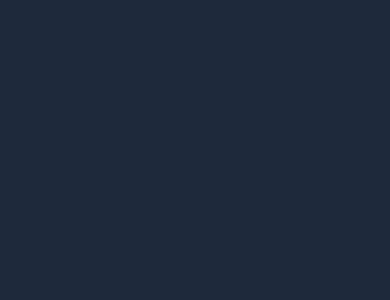
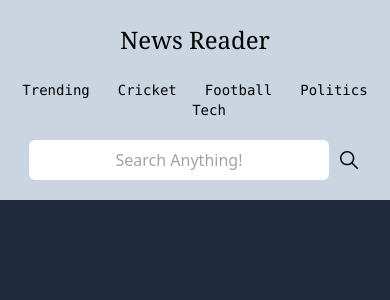
Before and after one commit to hasankhan10/news-reader, a React (Vite) app: page / in a window 390 px wide. Shown: the top 300 px of the page. Built offline with nearby package versions, Linux system fonts and the light colour scheme.

Commit message:
add responsive navbar

```diff
--- a/package.json
+++ b/package.json
@@ -18,6 +18,7 @@
     "react": "^18.3.1",
     "react-dom": "^18.3.1",
     "react-icon": "^1.0.0",
+    "react-icons": "^5.2.1",
     "tailwind-merge": "^2.4.0",
     "tailwindcss-animate": "^1.0.7"
   },
--- a/src/App.tsx
+++ b/src/App.tsx
@@ -1,9 +1,10 @@
+import News from "./pages/News"
 
 
 function App() {
   return (
-    <div className="main w-full h-screen bg-slate-800">
-
+    <div className="main w-full h-screen bg-slate-800 overflow-auto">
+      <News />
     </div>
   )
 }
--- /dev/null
+++ b/src/components/Navbar.tsx
@@ -0,0 +1,23 @@
+import { IoIosSearch } from "react-icons/io";
+function Navbar() {
+  return (
+    <div className="navbar w-full h-full flex flex-col sm:flex-row">
+        <div className="logo sm:h-full h-16 sm:w-1/5 w-full flex justify-center items-center">
+            <h1 className=" sm:text-4xl text-2xl font-serif">News Reader</h1>
+        </div>
+        <div className="tags sm:h-full h-auto w-full sm:w-3/6 flex flex-wrap justify-center items-center sm:space-x-16 space-x-7 sm:text-xl text-sm py-2 sm:py-0 font-mono">
+            <a href="">Trending</a>
+            <a href="">Cricket</a>
+            <a href="">Football</a>
+            <a href="">Politics</a>
+            <a href="">Tech</a>
+        </div>
+        <div className="search sm:h-full h-16 sm:w-[30%] w-full flex justify-center items-center gap-2 py-2 sm:py-0">
+            <input className=" w-4/5 h-10 text-center rounded-md" placeholder="Search Anything!" type="text" />
+            <IoIosSearch className=" w-6 h-6 cursor-pointer" />
+        </div>
+    </div>
+  )
+}
+
+export default Navbar
--- a/src/pages/News.tsx
+++ b/src/pages/News.tsx
@@ -0,0 +1,16 @@
+import Navbar from "@/components/Navbar"
+
+function News() {
+  return (
+    <div className=" w-full h-fit">
+        <div className="navbarbox w-screen h-auto py-2 px-2 bg-slate-300 sticky top-0 z-10">
+            <Navbar />
+        </div>
+        <div className="allnews w-full h-fit">
+
+        </div>
+    </div>
+  )
+}
+
+export default News
```
Also changed, not shown: 1 other file (tests, documents, lock files or other folders).
